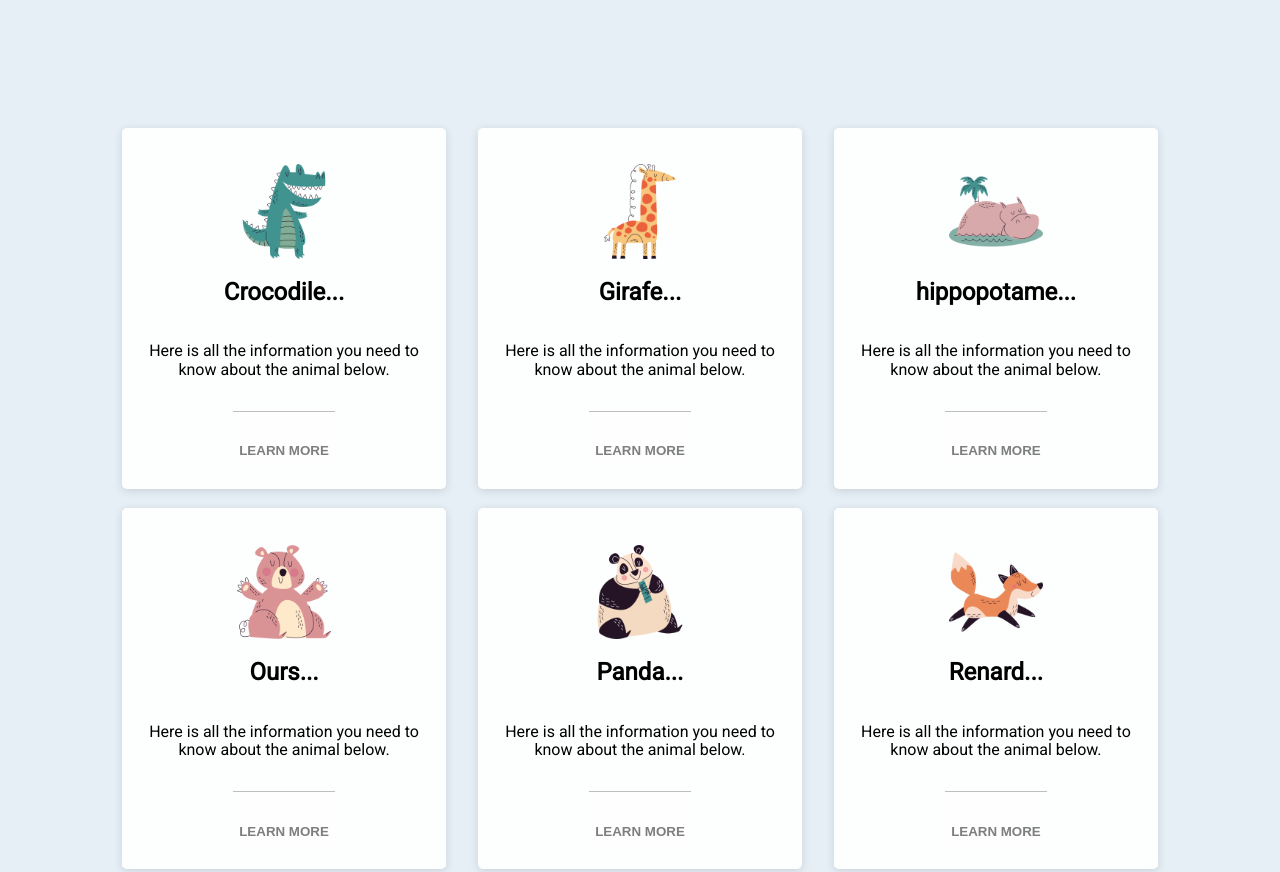
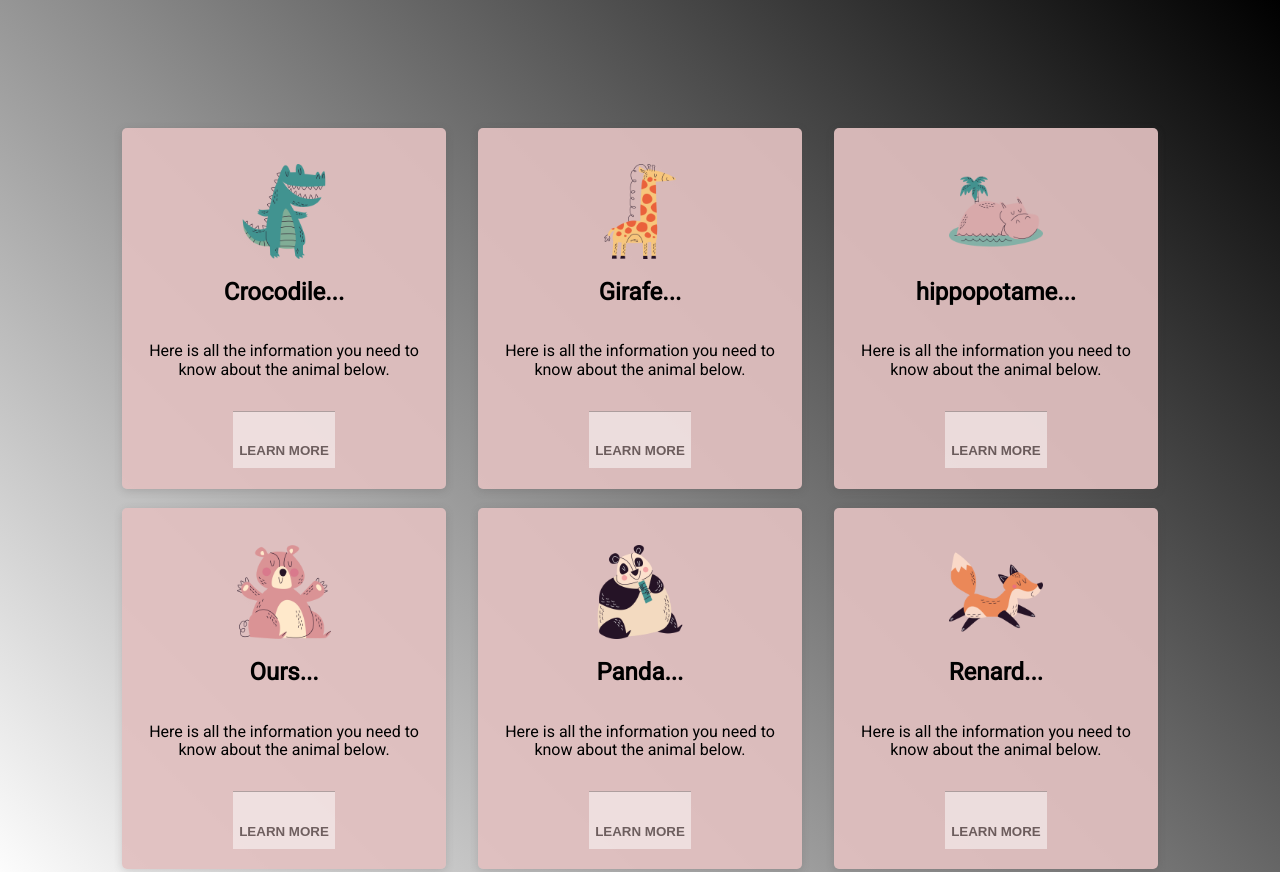
Before and after one commit to dorianvde/grid, a plain HTML site: page index.html in a window 1280 px wide. Shown: the top 872 px of the page. Drawn offline with Linux system fonts and the light colour scheme; a web font is replaced by a local one.

Commit message:
ajout dégradé

```diff
--- a/style.css
+++ b/style.css
@@ -5,7 +5,7 @@
  html {
     line-height: 1.15;
     -webkit-text-size-adjust: 100%;
-    background-color: #E6EFF6;
+    background-image: linear-gradient(45deg, #FFFFFF, #000000);
   }
 
 .container {
@@ -17,7 +17,7 @@
 }
 
 .container > div {
-    background-color: #ffffffed;
+    background-color: #e1c0c0ed;
     border-radius: 5px;
     padding: 5px;
     width: auto;
@@ -25,7 +25,7 @@
     justify-content: center;
     align-items: center;
     place-items: center;
-    box-shadow: rgba(99, 99, 99, 0.2) 0px 2px 8px 0px;
+    box-shadow: rgba(76, 72, 72, 0.2) 0px 2px 8px 0px;
 }
 
   body {
```
